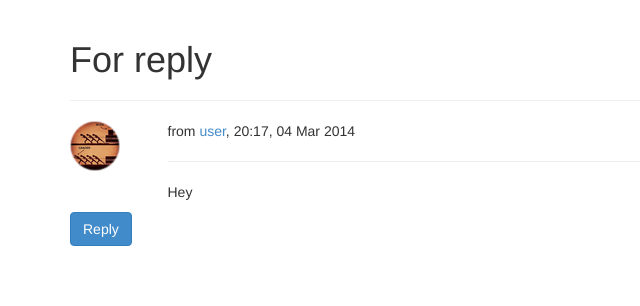
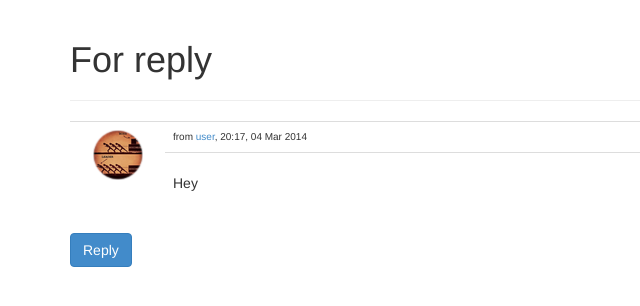
Before and after one commit to smartpony/forum, a Flask app: page /mailbox/message/show/2 in a window 1280 px wide. Shown: the part 52-358 px from the top of the page, without its empty margins (0-640 px from the left). Run offline with Flask 2, Linux system fonts and the light colour scheme; a user stored in the database is signed in; data comes from the database, SQL or seed files in the repository; both versions use the stored data as it was after the commit; parts of the project's set-up code (start-up, migrations or seed data) failed here and were passed over; some libraries are stand-ins or nearby versions.

Commit message:
Some... stuff.

```diff
--- a/app/static/css/custom.css
+++ b/app/static/css/custom.css
@@ -12,9 +12,10 @@ h5 {
  vertical-align: middle !important;
 }
 
-.topic-message {
+.message-text {
  padding-top: 20px !important;
  padding-bottom: 20px !important;
+ white-space: pre-wrap;
 }
 
 .input-file-wrap {
--- a/app/templates/mail_read.html
+++ b/app/templates/mail_read.html
@@ -10,27 +10,25 @@
 
 <hr>
 
-<div class="row">
-    <div class="col-md-1">
-        <a href="{{url_for('user_profile', user_id=message.sender_id)}}">
-            <img src="{{message.sender.avatar_thumb}}" title="{{message.sender.login}}">
-        </a>
-    </div>
-
-    <div class="col-md-11">
-        <div class="row">
-            <div class="col-md-10">
+<table class="table">
+    <tbody>
+        <tr>
+            <td rowspan="2" class="col-md-1 text-center">
+                <a href="{{url_for('user_profile', user_id=message.sender_id)}}">
+                    <img src="{{message.sender.avatar_thumb}}" title="{{message.sender.login}}">
+                </a>
+            </td>
+            <td class="tiny-text col-md-11">
                 from <a href="{{url_for('user_profile', user_id=message.sender_id)}}">{{message.sender.login}}</a>,
                 {{message.date.strftime('%H:%M, %d %b %Y')}}
-            </div>
-        </div>
+            </td>
+        </tr>
+        <tr>
+            <td class="message-text" colspan="2">{{message.text|safe}}</td>
+        </tr>
+    </tbody>
+</table>
 
-        <hr>
-
-        <p>{{message.text|safe}}</p>
-    </div>
-</div>
-
-<a class="btn btn-primary" href="{{url_for('mail_write', recepient=message.sender.id, subject=message.subject)}}">Reply</a>
+<a class="btn btn-primary" href="{{url_for('mail_write', recepient=message.sender.id, subject=message.subject, previous_text=message.text)}}">Reply</a>
 
 {% endblock %}
--- a/app/templates/topic.html
+++ b/app/templates/topic.html
@@ -44,9 +44,7 @@
         </tr>
 
         <tr>
-            <td class="topic-message" colspan="2">
-                {{message.text|safe}}
-            </td>
+            <td class="message-text" colspan="2">{{message.text|safe}}</td>
         </tr>
 
         {% endfor %}
--- a/app/views.py
+++ b/app/views.py
@@ -12,6 +12,7 @@ import os
 from cgi import escape
 from math import ceil
 from PIL import Image, ImageOps
+import re
 
 # Импорт других файлов проекта
 from app import app, db, lm
@@ -83,6 +84,27 @@ class Pagination(object):
             return(True)
         else:
             return(False)
+
+
+# --- ФОРМАТИРОВАНИЕ СООБЩЕНИЙ ------------------
+def message_format(text, to_html):
+    # Замена форумных тегов на HTML
+    if to_html:
+        text = escape(text)
+        text = text.replace('[b]', '<b>').replace('[\b]', '<\b>').\
+            replace('[i]', '<i>').replace('[\i]', '<\i>').\
+            replace('[u]', '<u>').replace('[\u]', '<\u>')
+        text = re.sub('\[a href="(.*)"\](.*)\[/a\]', '<a href="\\1">\\2</a>', text)
+        text = re.sub('\[img src="(.*)"\]', '<img src="\\1">', text)
+    # Выдача текста для редактирования в виде форумных тегов и с оратным экранированием
+    else:
+        text = escape(text)
+        text = text.replace('<b>', '[b]').replace('<\b>', '[\b]').\
+            replace('<i>', '[i]').replace('<\i>', '[\i]').\
+            replace('<u>', '[u]').replace('<\u>', '[\u]')
+        text = re.sub('<a href="(.*)"\>(.*)</a>', '\[a href="\\1"\]\\2\[/a\]', text)
+        text = re.sub('<img src="(.*)">', '\[img src="\\1"\]', text)
+    return(text)
 
 
 # --- ЗАГРУЗКА ПОЛЬЗОВАТЕЛЯ ---------------------
@@ -210,9 +232,10 @@ def forum(page=1):
     if form_topic.validate_on_submit() and form_message.validate_on_submit():
         # Данные из формы c экранированием спецсимволов
         data_topic = form_topic.topic.data
-        data_message = escape(form_message.message.data)
+        data_message = message_format(form_message.message.data, True)
+        #data_message = escape(form_message.message.data)
         # Применение форматирования
-        data_message = data_message.replace('[', '<').replace(']', '>')
+        #data_message = data_message.replace('[', '<').replace(']', '>')
         # Создание темы и обновление счётчиков у пользователя
         new_topic = ForumTopic(name=data_topic, author_id=current_user.id)
         current_user.message_count += 1
@@ -345,8 +368,10 @@ def edit_message(message_id):
 
     # Если отправлена форма постинга
     if form_message.validate_on_submit():
-        # Сохранить данные из формы
-        edit_message.text = form_message.message.data
+        # Данные из формы c экранированием спецсимволов
+        edit_message.text = escape(form_message.message.data)
+        # Применение форматирования
+        edit_message.text = edit_message.text.replace('[', '<').replace(']', '>')
         # Отметка о дате изменения
         edit_message.date_edit =  datetime.utcnow()
         # Отметка о последнем редакторе
@@ -358,7 +383,7 @@ def edit_message(message_id):
     # Является ли пользователь автором сообщения или админом/модером
     if edit_message.author == current_user or current_user.role < 2:
         # Вывод старого сообщения в форме
-        form_message.message.data = edit_message.text
+        form_message.message.data = edit_message.text.replace('<', '[').replace('>', ']')
         # Вывод странички
         return(render_template('message_edit.html',
             user=current_user,
@@ -492,8 +517,7 @@ def edit_profile():
         db.session.commit()
 
         # Загружен ли новый аватар
-        #if form.avatar.data:
-        if False:
+        if form.avatar.data:
             # Загруженный файл из HTTP POST
             file = request.files[form.avatar.name]
             # Проверить расширение файла
@@ -608,7 +632,7 @@ def mail_read(message_id):
 # --- НАПИСАТЬ ЛИЧНОЕ СООБЩЕНИЕ -----------------
 @app.route('/mailbox/message/new', methods=['GET', 'POST'])
 @login_required
-def mail_write(recepient=None, subject=None):
+def mail_write(recepient=None, subject=None, previous_text=''):
     # Форма для нового сообщения
     form_recepient = RecepientForm()
     form_subject = TopicForm()
@@ -619,6 +643,17 @@ def mail_write(recepient=None, subject=None):
         recepient = User.query.get(request.args.get('recepient'))
     if request.args.get('subject'):
         subject = 'Re: ' + request.args.get('subject')
+    # Цитата с выделением
+    if request.args.get('previous_text'):
+        previous_text = request.args.get('previous_text')
+        quote = ''
+        for line in previous_text.split('\n'):
+            if line[:3] == '>> ':
+                quote += '>> ' + line + '\n'
+            else:
+                for i in range(0, len(line), 50):
+                    quote += '>> ' + previous_text[i:i+50] + '\n'
+        form_message.message.data = quote
 
     # Если отправлена форма с новым сообщением
     if form_recepient.validate_on_submit() and \
```
Also changed, not shown: README.txt, app/static/avatar/user_new_one.png (added), app/static/avatar/user_new_one_thumb.png (added), base.db, 1 other file.
